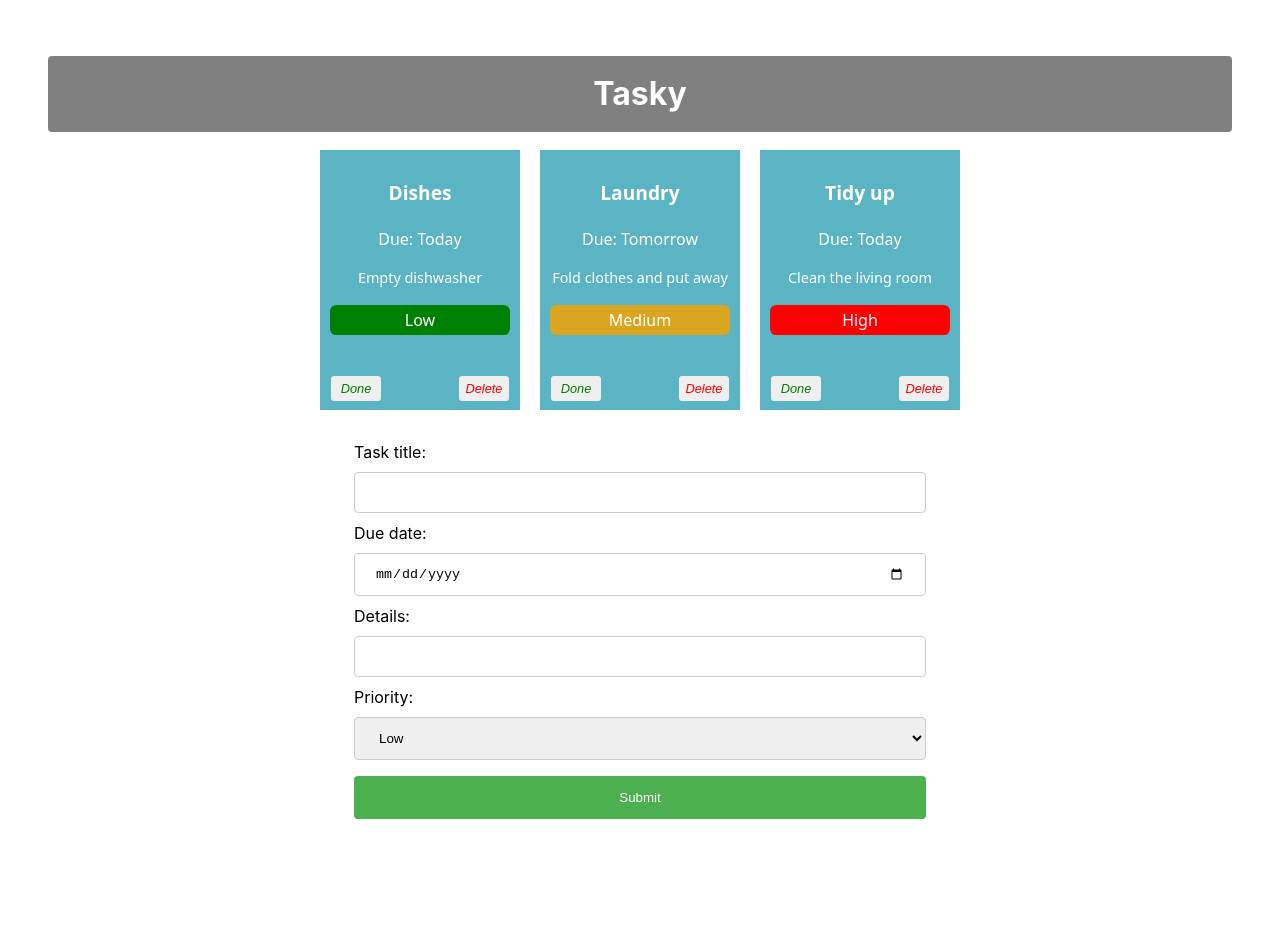
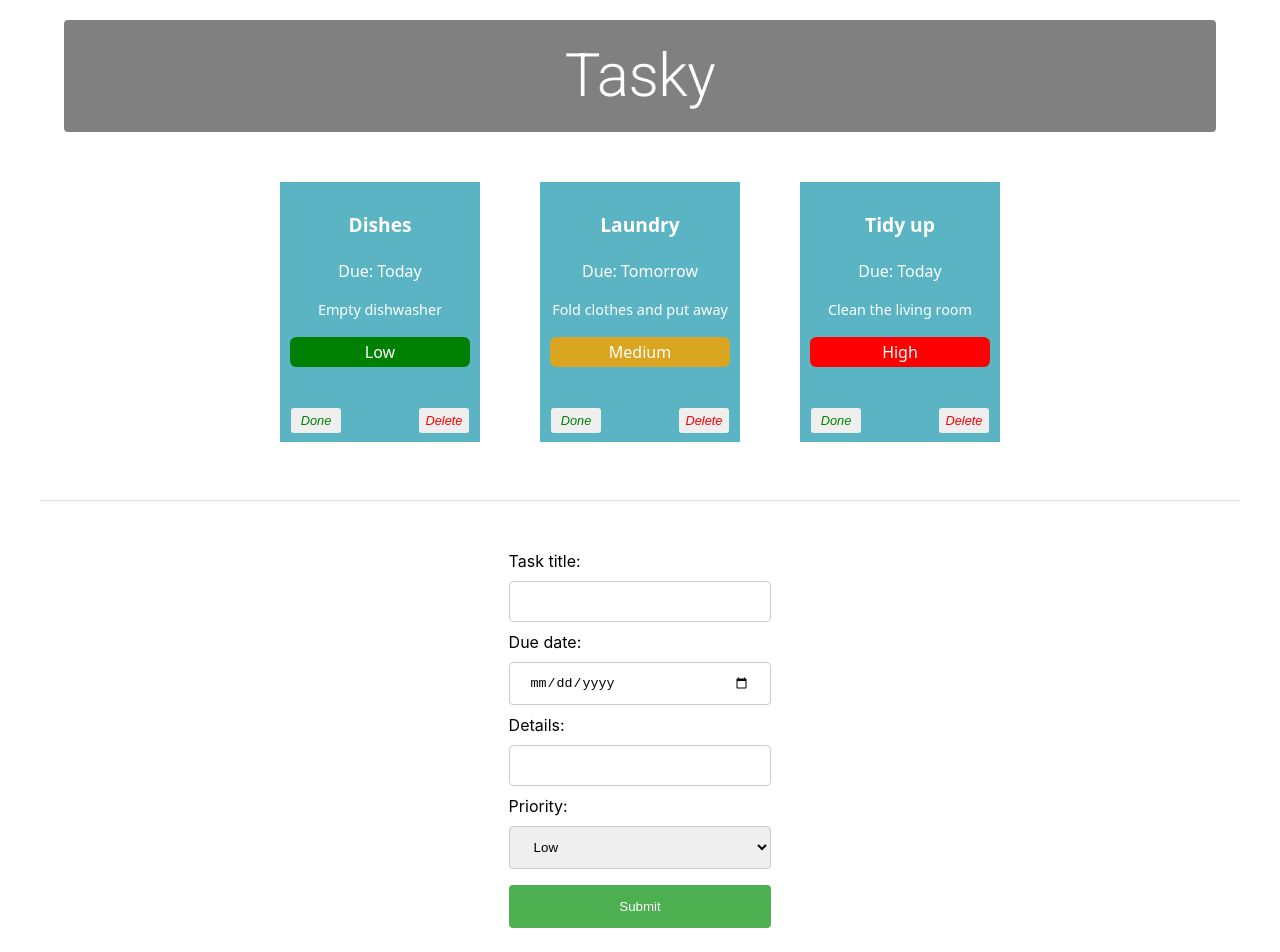
Before and after one commit to dohalloran74/react-basics-labs26, a React (Vite) app in the folder tasky/: page / in a window 1280 px wide. Shown: the top 952 px of the page. Before the commit the page ends 895 px from the top, so only its background shows below. Built offline with nearby package versions, Linux system fonts and the light colour scheme.

Commit message:
add material UI , app header, card grid and footer

```diff
--- a/tasky/index.html
+++ b/tasky/index.html
@@ -4,6 +4,14 @@
     <meta charset="UTF-8" />
     <link rel="icon" type="image/svg+xml" href="/favicon.svg" />
     <meta name="viewport" content="width=device-width, initial-scale=1.0" />
+
+    <link rel="preconnect" href="https://fonts.googleapis.com" />
+<link rel="preconnect" href="https://fonts.gstatic.com" crossorigin />
+<link
+  rel="stylesheet"
+  href="https://fonts.googleapis.com/css2?family=Roboto:wght@300;400;500;700&display=swap"
+/>
+
     <title>tasky</title>
   </head>
   <body>
--- a/tasky/package.json
+++ b/tasky/package.json
@@ -10,6 +10,10 @@
     "preview": "vite preview"
   },
   "dependencies": {
+    "@emotion/react": "^11.14.0",
+    "@emotion/styled": "^11.14.1",
+    "@mui/icons-material": "^9.4.0",
+    "@mui/material": "^9.4.0",
     "react": "^19.2.8",
     "react-dom": "^19.2.8",
     "uuid": "^14.0.2"
--- a/tasky/src/App.css
+++ b/tasky/src/App.css
@@ -4,7 +4,7 @@ body {
   font-weight: 400;
 }
 
-h1 {
+/*h1 {
   text-align: center;
   background-color: grey;
   color: white;
@@ -12,9 +12,9 @@ h1 {
   margin: 8px 0;
   border: none;
   border-radius: 4px;
-}
+}*/
 
-div {
+/*div {
   padding: 20px;
 }
 
@@ -22,7 +22,7 @@ div {
 .container{
   text-align: center;
 }
-
+*/
 
 .card {
   display: inline-block;
--- a/tasky/src/App.jsx
+++ b/tasky/src/App.jsx
@@ -2,11 +2,13 @@
 import React, { useState } from 'react';
 import AddTaskForm from './components/Form';
 import { v4 as uuidv4 } from 'uuid';
+import './App.css';
+import Task from './components/Task';
+import Typography from '@mui/material/Typography';
+import Container from '@mui/material/Container';
+import Grid from '@mui/material/Grid';
 
 
-
-import './App.css';
-import Task from './components/Task';
 
 //added a new priority prop to the task component and passed it down form the app component.
 
@@ -65,7 +67,7 @@ function App() {
     setFormState(form);
   }
 
-    console.log(formState);
+   // console.log(formState);
 
 
    const formSubmitHandler = (event) => {
@@ -83,22 +85,74 @@ function App() {
 
   return (
     <div className="container">
-      <h1>Tasky</h1>
 
+{/* App Header */}
+<Container component="main">
+  <Typography
+    component="h1"
+    variant="h2"
+    align="center"
+    gutterBottom
+    sx={{
+      backgroundColor: 'gray',
+      textAlign: 'center',
+      color: 'white',
+      padding: '20px',
+      margin: '20px 0 40px 0',
+      borderRadius: '4px'
+    }}
+  >
+    Tasky
+  </Typography>
+</Container>
+{/* End App Header */}
+
+
+{/* Task Card Grid */}
+<Container maxWidth="md" component="main">
+    <Grid
+      container
+      spacing={5}
+      sx={{
+        justifyContent: "center"
+      }}
+    >
     {taskState.tasks.map((task, index) => (
       <Task
         title={task.title}
         description={task.description}
         deadline={task.deadline}
+        done={task.done}
         key={task.id}
-      done={task.done}
-      markDone={() => doneHandler(index)} // added a new markDone prop to the task component and passed it down form the app component
-        deleteTask = {() => deleteHandler(index)}  // added a new deleteTask prop to the task component and passed it down form the app component
         priority={task.priority}
+        markDone={() => doneHandler(index)}
+        deleteTask={() => deleteHandler(index)}
       />
     ))}
+  </Grid>
+</Container>
+{/* End Task Card Grid */}
 
-  <AddTaskForm submit={formSubmitHandler} change={formChangeHandler} />
+
+{/* Footer - Add Task Form */}
+<Container
+  component="footer"
+  sx={{
+    borderTop: (theme) => `1px solid ${theme.palette.divider}`,
+    my: 6,
+    py: 6,
+  }}
+>
+  <Grid container sx={{
+    justifyContent: "center"
+  }}>
+    <AddTaskForm
+      submit={formSubmitHandler}
+      change={formChangeHandler}
+    />
+  </Grid>
+</Container>
+{/* End Footer */}
 
 
 
--- a/tasky/src/components/Form.jsx
+++ b/tasky/src/components/Form.jsx
@@ -24,18 +24,20 @@ const AddTaskForm = (props) => {
         <label>
           Priority:
           <select name="priority" onChange={(event) => props.change(event)}>
-            <option key="Low" value="Low">
-              {" "}
+            <option  value="Low">
               Low{" "}
             </option>
-            <option key="Medium" value="Medium">
-              {" "}
+
+            <option value="Medium">
+
               Medium{" "}
             </option>
-            <option key="High" value="High">
-              {" "}
+
+            <option value="High">
+
               High{" "}
             </option>
+
           </select>
         </label>
 
```
Also changed, not shown: 1 other file (tests, documents, lock files or other folders). Lines whose indentation alone changed are shown as unchanged.
